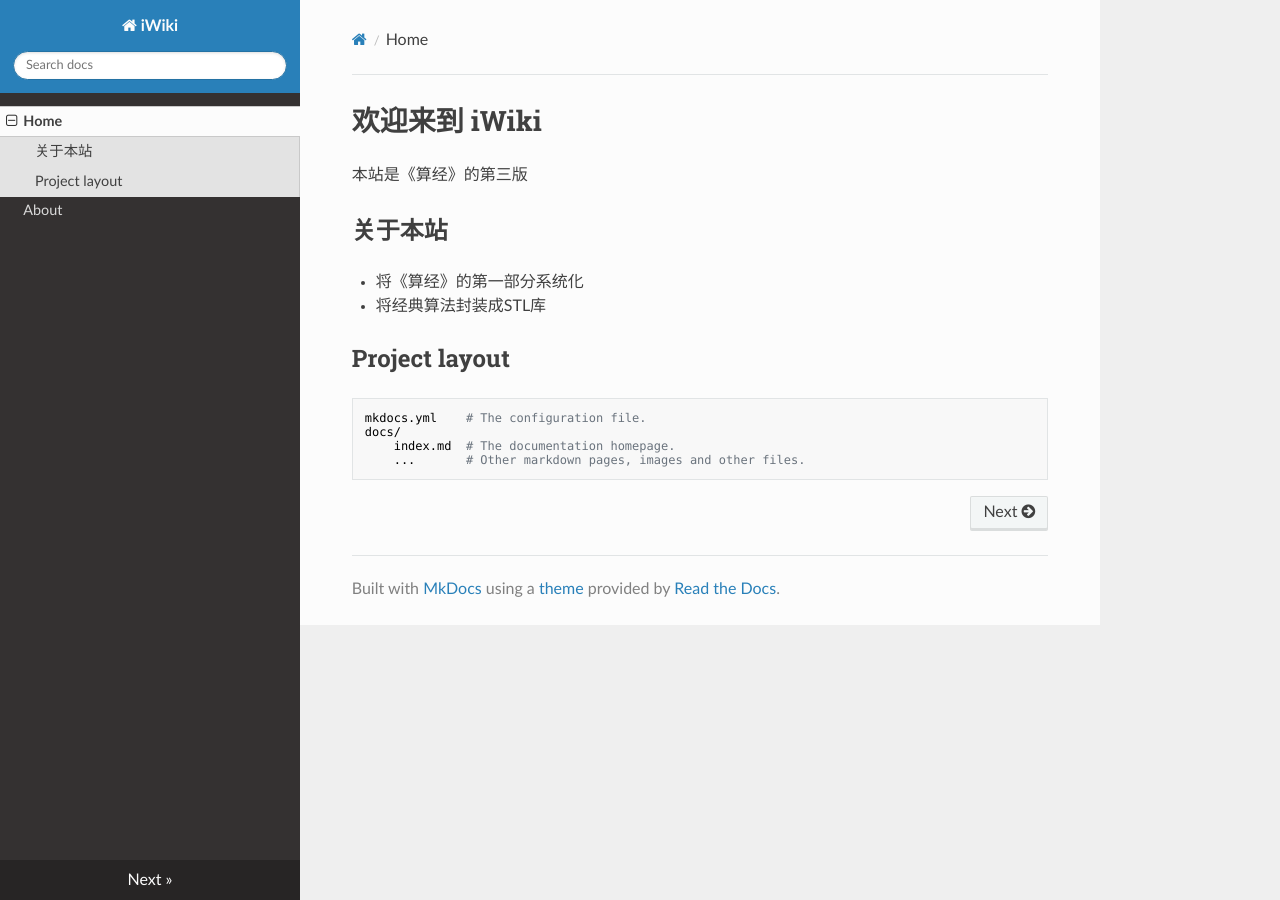
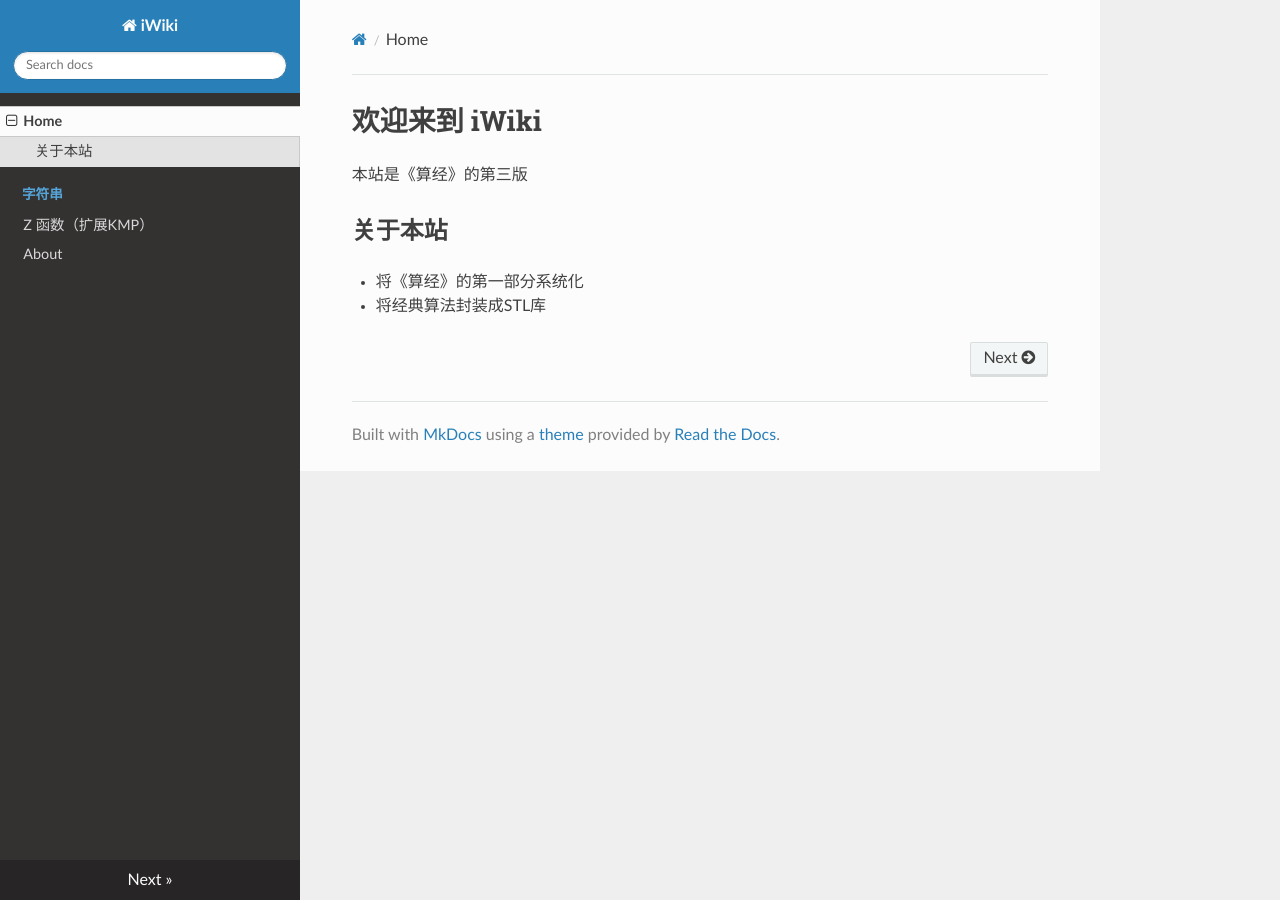
Before and after one commit to weiyong1024/iWiki, an MkDocs documentation site: the page built from docs/index.md, in a window 1280 px wide. Built offline with MkDocs 1.6.1, drawn with Linux system fonts in a browser that asks for light colours; nearby versions of some CDN libraries.

Commit message:
Add z-function

```diff
--- a/docs/index.md
+++ b/docs/index.md
@@ -6,10 +6,3 @@
 
 * 将《算经》的第一部分系统化
 * 将经典算法封装成STL库
-
-## Project layout
-
-    mkdocs.yml    # The configuration file.
-    docs/
-        index.md  # The documentation homepage.
-        ...       # Other markdown pages, images and other files.
--- a/mkdocs.yml
+++ b/mkdocs.yml
@@ -2,5 +2,10 @@
 site_author: weiyong1024
 nav:
   - Home: index.md
+  - 字符串:
+    - Z 函数（扩展KMP）: string/z-func.md
   - About: about.md
 theme: readthedocs
+
+markdown_extensions:
+  - pymdownx.arithmatex
```
Also changed, not shown: docs/string/z-func.md (added, +27 -0 lines).
